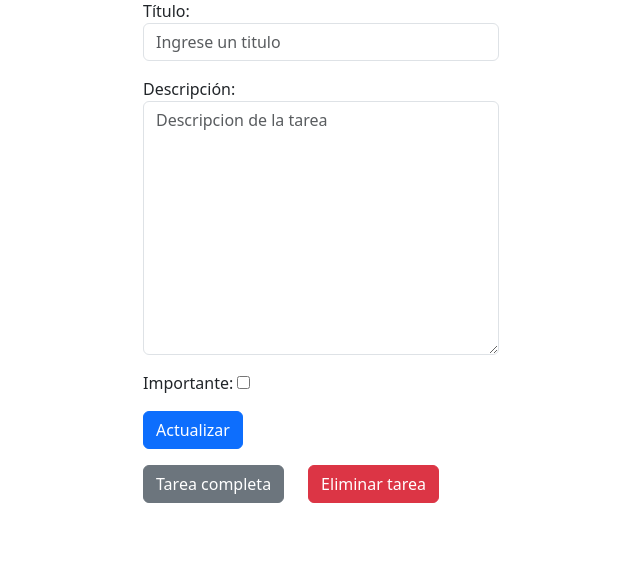
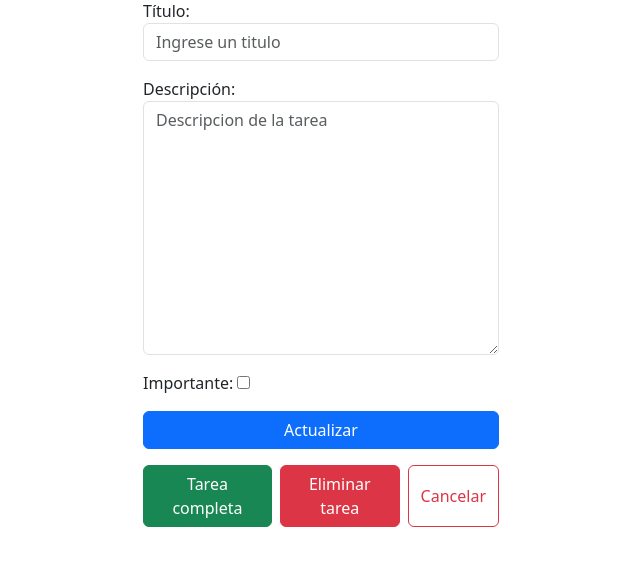
Before and after one commit to enridami/simple_crud, a Django app: template tasks/templates/task_detail.html in a window 1280 px wide. Shown: the part 161-727 px from the top of the page, without its empty margins (319-959 px from the left). Run offline with Django 5.2, Linux system fonts and the light colour scheme; the template is opened without the code that fills it: values that come from a table or form of the project are taken from there, others are empty; data comes from the database, SQL or seed files in the repository; both versions use the stored data as it was after the commit.

Commit message:
fix buttons

```diff
--- a/simple_crud/urls.py
+++ b/simple_crud/urls.py
@@ -29,6 +29,6 @@ urlpatterns = [
     path('tasks/create/', views.create_task, name='create_task'),
     path('tasks/<int:task_id>/', views.task_detail, name='task_detail'),
     path('tasks/<int:task_id>/complete', views.complete_task, name='complete_task'),
-    path('tasks/<int:task_id>/complete', views.delete_task, name='delete_task'),
+    path('tasks/<int:task_id>/delete', views.delete_task, name='delete_task'),
 
 ]
--- a/tasks/templates/home.html
+++ b/tasks/templates/home.html
@@ -8,7 +8,7 @@
         <h1 class="display-1 text-center">Inicio</h1>
 
         <p class="card-text">
-            Aplicación web de Gestion de Tareas para crear, editar y organizar tareas. Soporta registro e inicio de sesión, tareas prioritarias, marcado de tareas completadas y vistas filtradas (pendientes / completadas). Interfaz responsiva con Bootstrap y almacenamiento en SQLite.
+            Aplicación web de Gestion de Tareas para crear, editar y organizar tareas. Se incluyen el registro e inicio de sesión, tareas prioritarias, marcado de tareas completadas y vistas filtradas (pendientes / completadas). Interfaz responsiva con Bootstrap y almacenamiento en SQLite.
         </p>
 
         <ul>
--- a/tasks/templates/signup.html
+++ b/tasks/templates/signup.html
@@ -14,7 +14,7 @@
 
                 <div class="mb-3">
                     <label for="username">Usuario:</label>
-                    <input type="text" name="username" id="username" class="form-control" placeholder="Escribe tu nombre">
+                    <input type="text" name="username" id="username" class="form-control" placeholder="Escribe tu usuario">
                 </div>
 
 
@@ -25,7 +25,7 @@
 
                 <div class="mb-3">
                     <label for="password">Confirma tu contraseña:</label>
-                    <input type="password" name="password2" id="password2" class="form-control" placeholder="Confirma tu password">
+                    <input type="password" name="password2" id="password2" class="form-control" placeholder="Confirma tu contraseña">
                 </div>
 
                 <button class="btn btn-primary">
--- a/tasks/templates/task_detail.html
+++ b/tasks/templates/task_detail.html
@@ -13,28 +13,31 @@
                     {% csrf_token %}
 
                     {{form.as_p}}
-                    <button class="btn btn-primary">
+                    <button class="btn btn-primary w-100">
                         Actualizar
                     </button>
 
                 </form>
 
-                <div class="mt-3 d-flex gap-4">
-
+                <div class="mt-3 d-flex gap-2">
                     <form action="{% url 'complete_task' task.id %}" method="POST">
                         {% csrf_token %}
-                        <button class="btn btn-secondary">
+                        <button type="submit" class="btn btn-success flex-fill">
                             Tarea completa
                         </button>
                     </form>
 
                     <form action="{% url 'delete_task' task.id %}" method="POST">
                         {% csrf_token %}
-                        <button class="btn btn-danger">
+                        <button type="submit" class="btn btn-danger flex-fill">
                             Eliminar tarea
                         </button>
+                    </form>
 
-                    </form>
+                    <button type="submit" class="btn btn-outline-danger flex-fill" onclick="history.back()">
+                            Cancelar
+                    </button>
+
                 </div>
         </div>
     </div>
--- a/tasks/templates/tasks.html
+++ b/tasks/templates/tasks.html
@@ -4,8 +4,9 @@
 <main class="container">
     <div class="row">
         <div class="col-md-6 offset-md-3">
-            <h1 class="text-center display-3 py-5">Lista de tareas</h1>
-            <ul class="list-group">
+            <h1 class="text-center display-3 py-5">{{ title|default:"Lista de tareas" }}</h1>
+
+                <ul class="list-group">
                 {% for task in tasks %}
                     <a class="list-group-item" href="{% url 'task_detail' task.id %}">
                         <header class="d-flex justify-content-between">
```
Also changed, not shown: tasks/templates/create_task.html (+11 -3 lines), tasks/views.py (+15 -5 lines), db.sqlite3.
